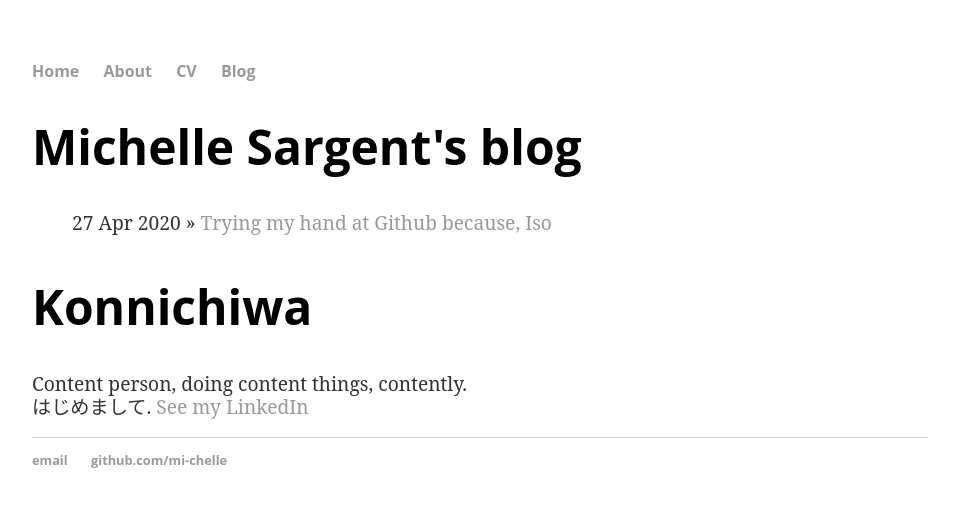
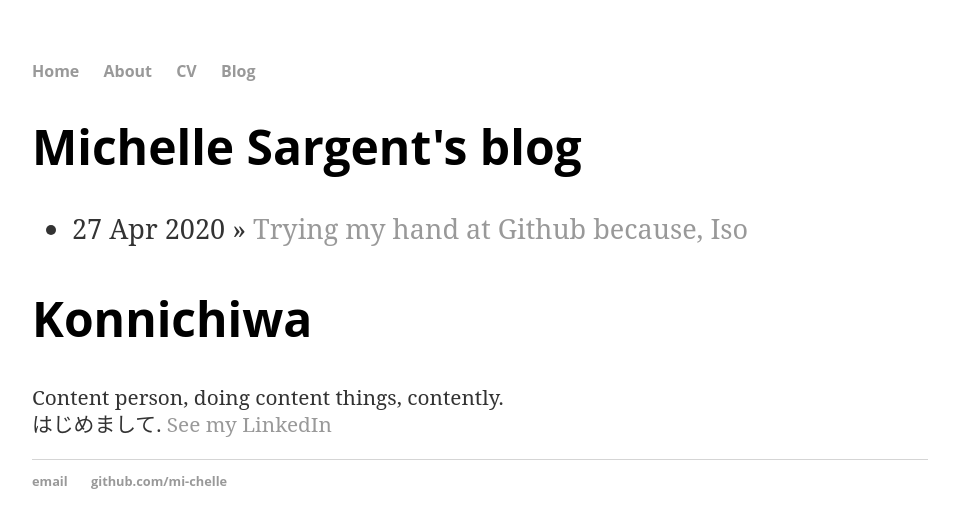
Before and after one commit to mi-chelle/akauntabiritii, a Jekyll site: the page built from blog/index.html, in a window 1280 px wide. Shown: the top 528 px of the page, without its empty margins (160-1119 px from the left). Built offline with Jekyll 4.4.1, drawn with Linux system fonts in a browser that asks for light colours.

Commit message:
Update main.css

```diff
--- a/css/main.css
+++ b/css/main.css
@@ -24,9 +24,9 @@ h1 {
     font-family:'Open Sans', 'Helvetica', 'Sans-Serif';
 }
 p {
-    font-size: 1.2em;
+    font-size: 1.3em;
     font-family:'Crimson Text', 'Roboto Slab', 'Serif';
-    line-height: 1.2em;
+    line-height: 1.3em;
     color: #333;
 }
 footer {
@@ -36,12 +36,16 @@ footer {
 
 ul.posts {
     margin: 20px auto 40px;
-    font-size: 1.2em;
+    font-size: 1.3em;
     font-family:'Crimson Text', 'Roboto Slab', 'Serif';
-    line-height: 1.2em;
+    line-height: 1.3em;
     color: #333;
 }
 
 ul.posts li {
-    list-style: none;
+    margin: 20px auto 40px;
+    font-size: 1.3em;
+    font-family:'Crimson Text', 'Roboto Slab', 'Serif';
+    line-height: 1.3em;
+    color: #333;
 }
```
